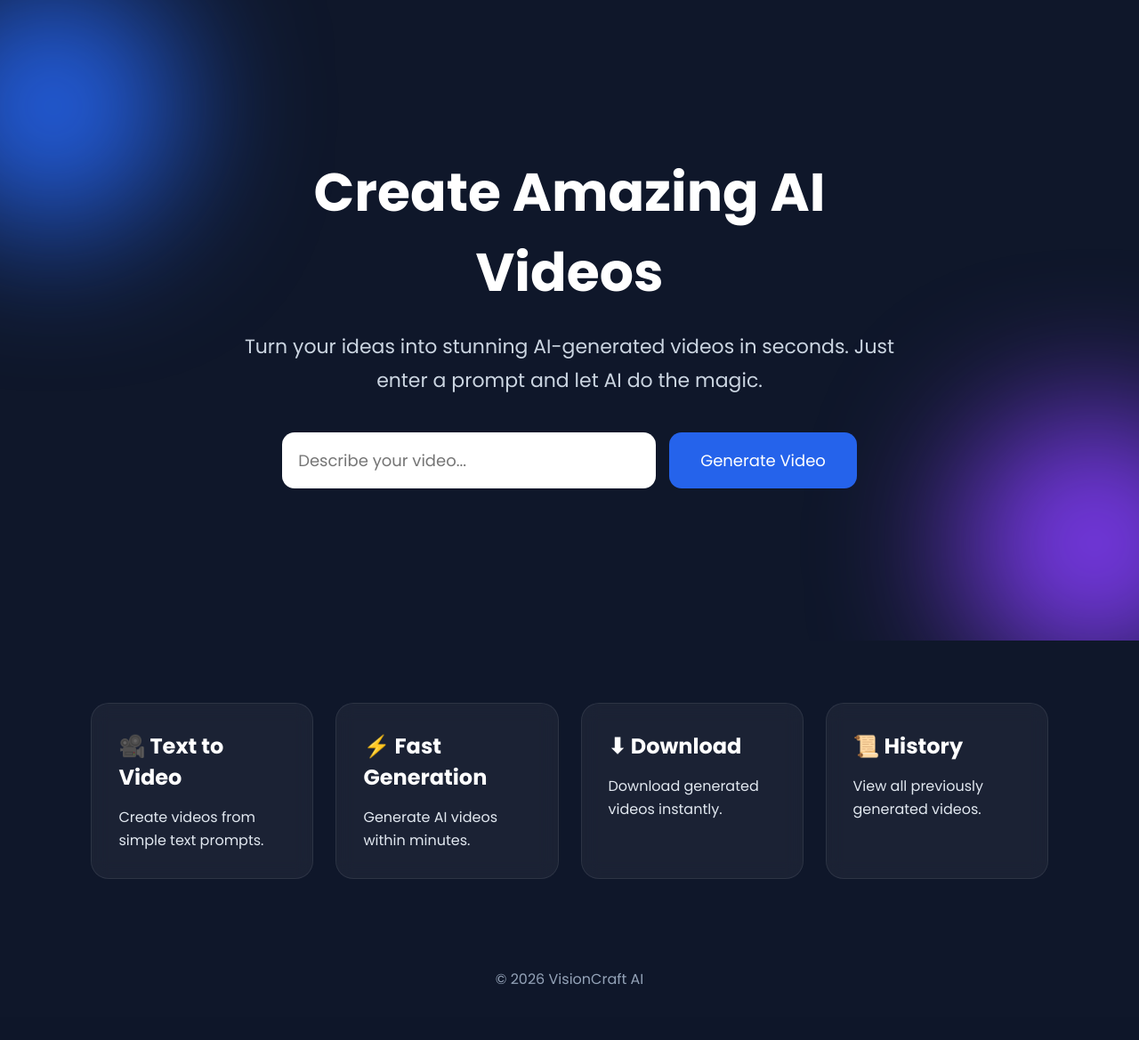
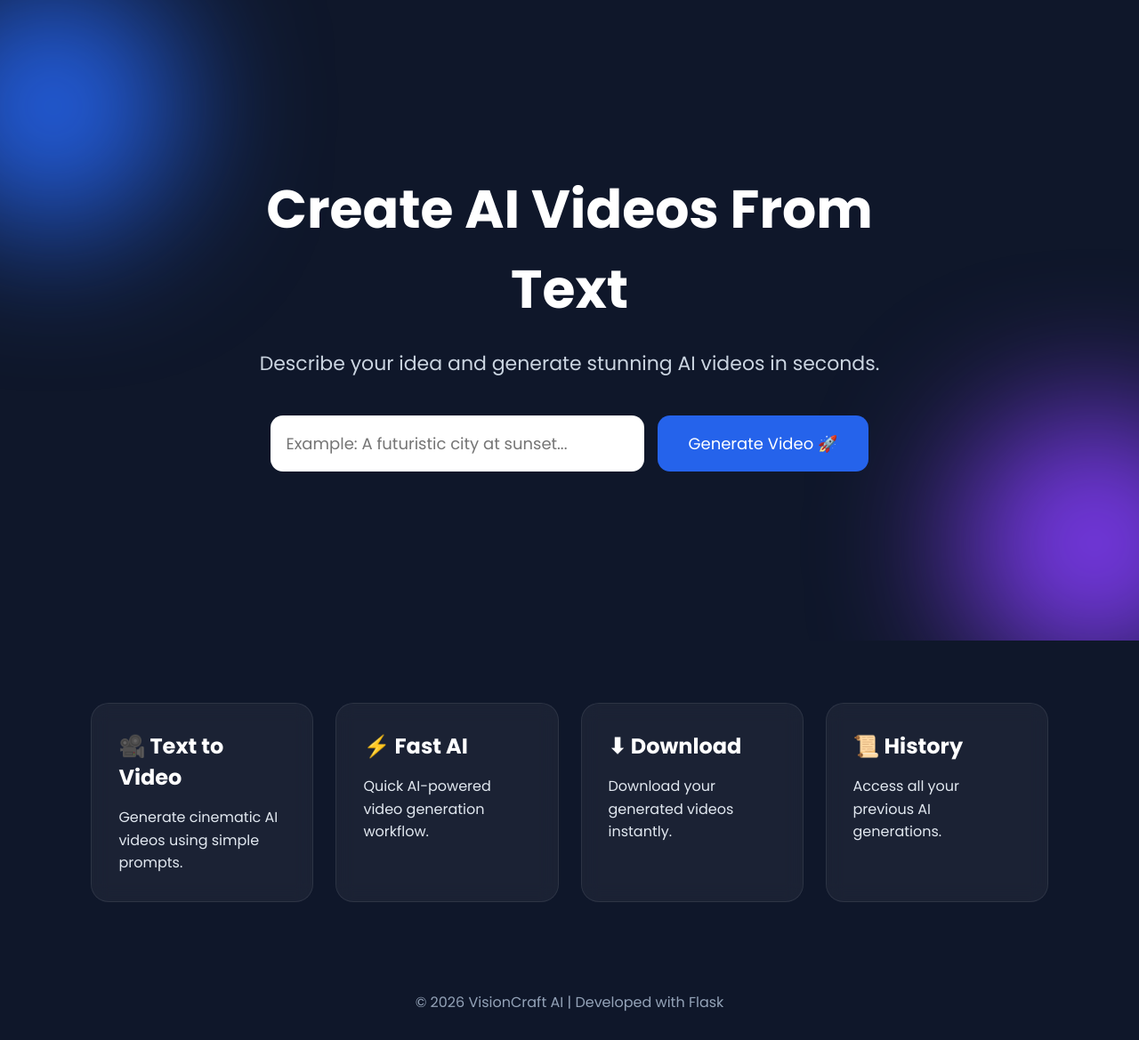
Before and after one commit to AnkitSaini491/VisionCraft-AI, a Flask app: page / in a window 1280 px wide. Shown: the part 82-1251 px from the top of the page at 89% size. Before the commit the page ends 1189 px from the top, so only its background shows below. Run offline with Flask 3, Linux system fonts and the light colour scheme; parts of the project's set-up code (start-up, migrations or seed data) failed here and were passed over.

Commit message:
Update index.html

```diff
--- a/templates/index.html
+++ b/templates/index.html
@@ -1,4 +1,3 @@
-
 <!DOCTYPE html>
 <html lang="en">
 
@@ -8,7 +7,7 @@
 
 <meta name="viewport" content="width=device-width, initial-scale=1.0">
 
-<title>VisionCraft AI</title>
+<title>VisionCraft AI - Text to Video</title>
 
 <link rel="stylesheet"
 href="{{ url_for('static', filename='style.css') }}">
@@ -23,9 +22,7 @@ rel="stylesheet">
 <nav>
 
 <div class="logo">
-
 🎬 VisionCraft AI
-
 </div>
 
 <ul>
@@ -44,26 +41,25 @@ rel="stylesheet">
 
 <div class="hero-content">
 
-<h1>Create Amazing AI Videos</h1>
+<h1>Create AI Videos From Text</h1>
 
 <p>
 
-Turn your ideas into stunning AI-generated videos in seconds.
-
-Just enter a prompt and let AI do the magic.
+Describe your idea and generate stunning AI videos in seconds.
 
 </p>
 
-<form action="/dashboard">
+<form action="/generate" method="POST">
 
 <input
 type="text"
-placeholder="Describe your video..."
+name="prompt"
+placeholder="Example: A futuristic city at sunset..."
 required>
 
-<button>
+<button type="submit">
 
-Generate Video
+Generate Video 🚀
 
 </button>
 
@@ -79,15 +75,15 @@ Generate Video
 
 <h2>🎥 Text to Video</h2>
 
-<p>Create videos from simple text prompts.</p>
+<p>Generate cinematic AI videos using simple prompts.</p>
 
 </div>
 
 <div class="feature-card">
 
-<h2>⚡ Fast Generation</h2>
+<h2>⚡ Fast AI</h2>
 
-<p>Generate AI videos within minutes.</p>
+<p>Quick AI-powered video generation workflow.</p>
 
 </div>
 
@@ -95,7 +91,7 @@ Generate Video
 
 <h2>⬇ Download</h2>
 
-<p>Download generated videos instantly.</p>
+<p>Download your generated videos instantly.</p>
 
 </div>
 
@@ -103,7 +99,7 @@ Generate Video
 
 <h2>📜 History</h2>
 
-<p>View all previously generated videos.</p>
+<p>Access all your previous AI generations.</p>
 
 </div>
 
@@ -113,7 +109,7 @@ Generate Video
 
 <p>
 
-© 2026 VisionCraft AI
+© 2026 VisionCraft AI | Developed with Flask
 
 </p>
 
```
